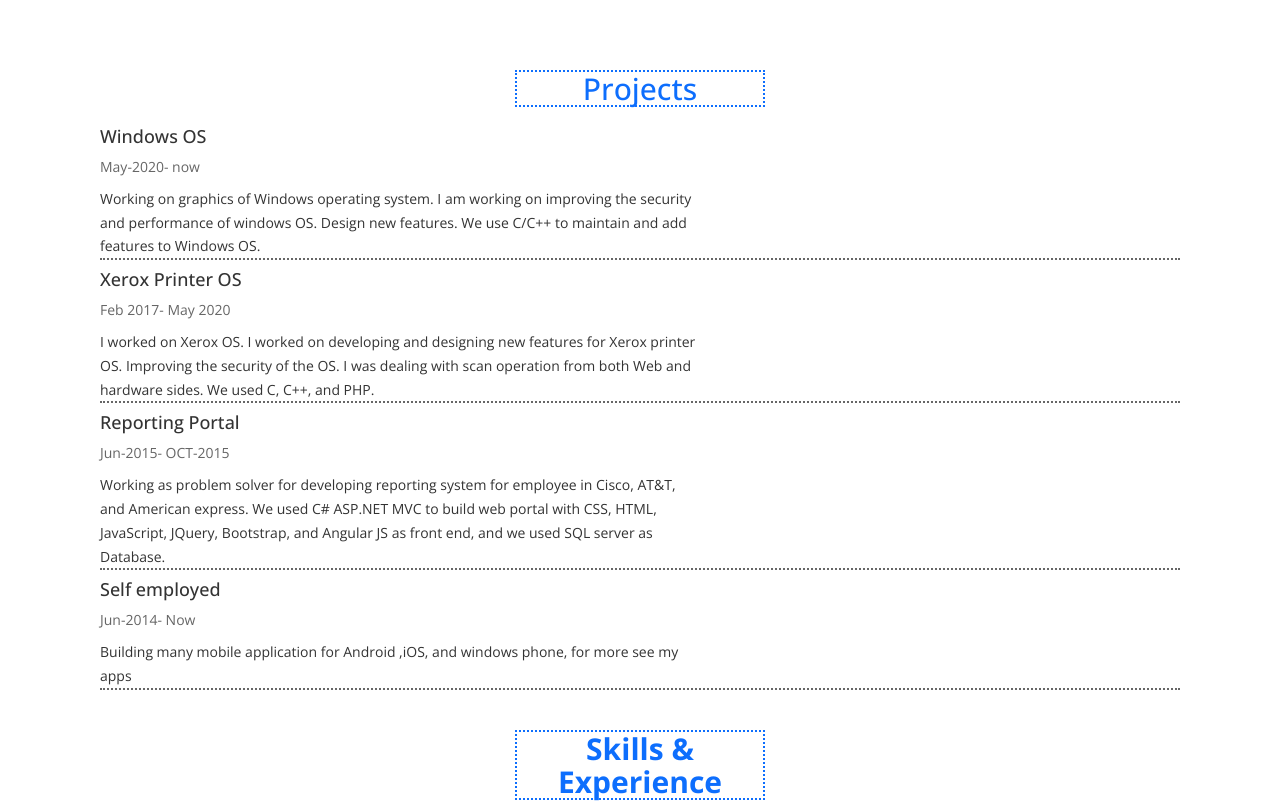
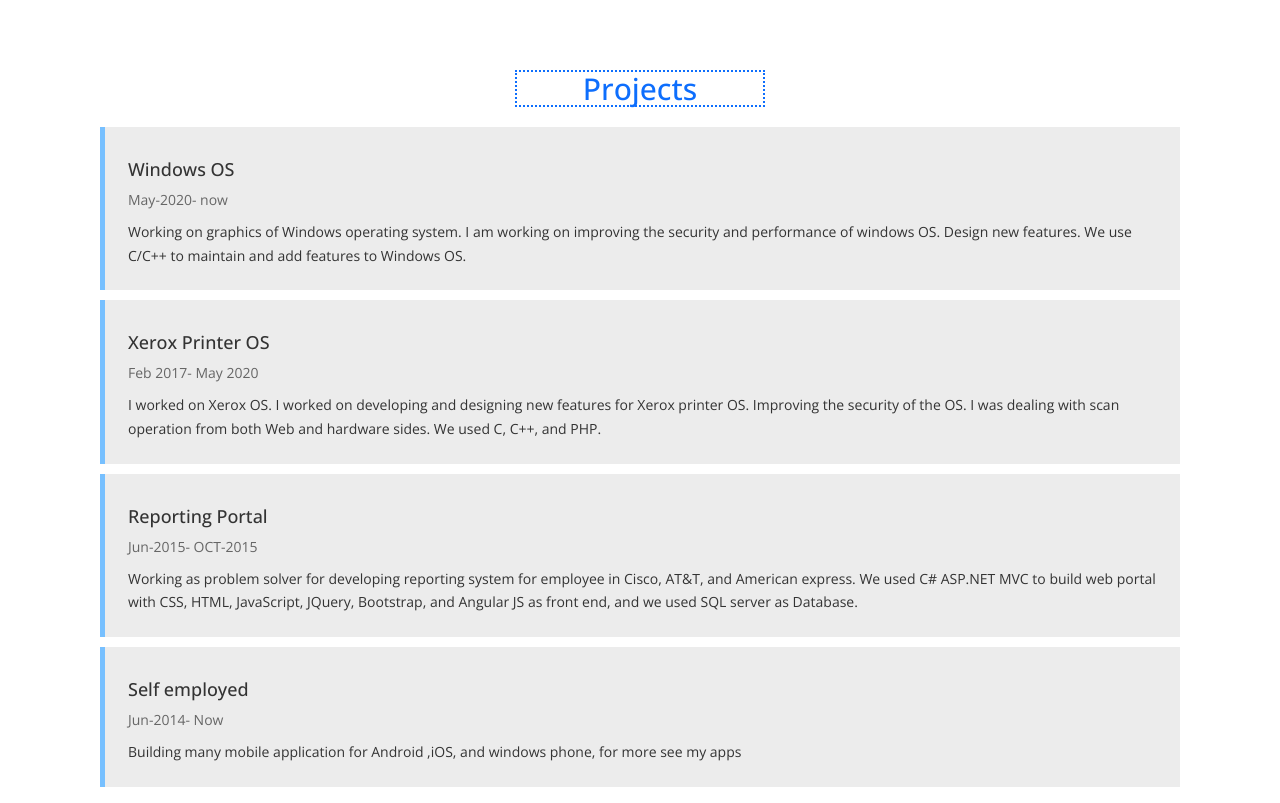
Before and after one commit to DamaniSalah/Profile, a plain HTML site: page index.html in a window 1280 px wide. Shown: the part 2300-3103 px from the top of the page. Drawn offline with nearby package versions, Linux system fonts and the light colour scheme.

Commit message:
Update Section Projects

```diff
--- a/css/master.css
+++ b/css/master.css
@@ -187,13 +187,15 @@ header i {
     border: 2px dotted #0D6EFD;
 }
 .projects .proj .project {
-    border-bottom: 2px dotted #666;
+    padding: 2.3rem;
+    border-left: 5px solid #77c0ff;
+    margin-top: 10px;
+    background-color: #e9e9e9dd;
 }
 .projects .proj .project .title .title-project {
     font-size: 25px;
 }
 .projects .proj .project .description-project {
-    width: 600px;
     line-height: 1.7;
 }
 .projects .date {
```
